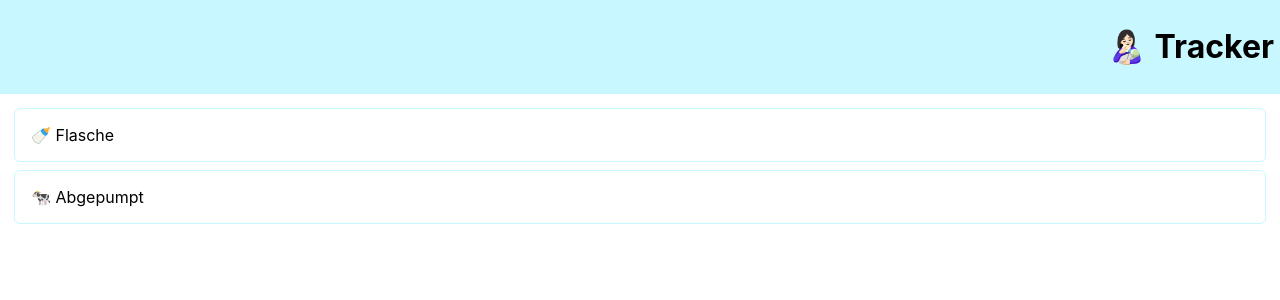
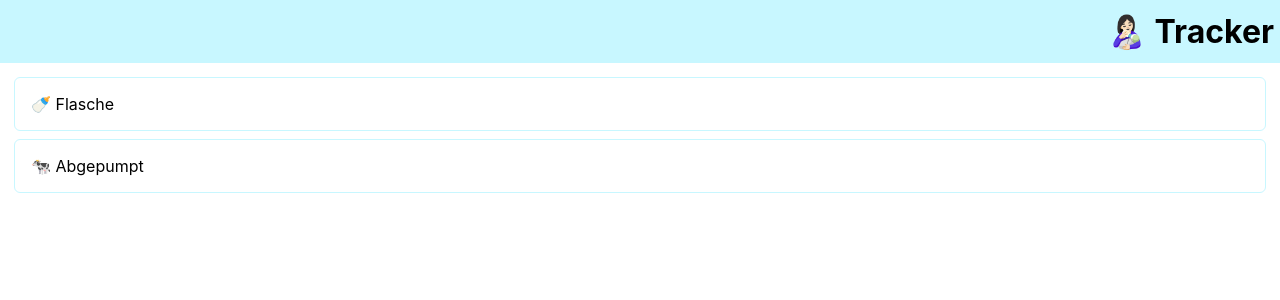
Before and after one commit to mathiasw91/flaschen-tracker, a SvelteKit app: page / in a window 1280 px wide. Shown: the top 300 px of the page. Built offline with nearby package versions, Linux system fonts and the light colour scheme.

Commit message:
decrease header padding

```diff
--- a/static/global.css
+++ b/static/global.css
@@ -26,7 +26,11 @@ header {
 	justify-content: space-between;
 	align-items: center;
 	background-color: var(--tuerkis);
-	padding: var(--padding);
+	padding: 12px var(--padding);
+}
+
+header h1 {
+	margin: 0;
 }
 
 header a {
```
